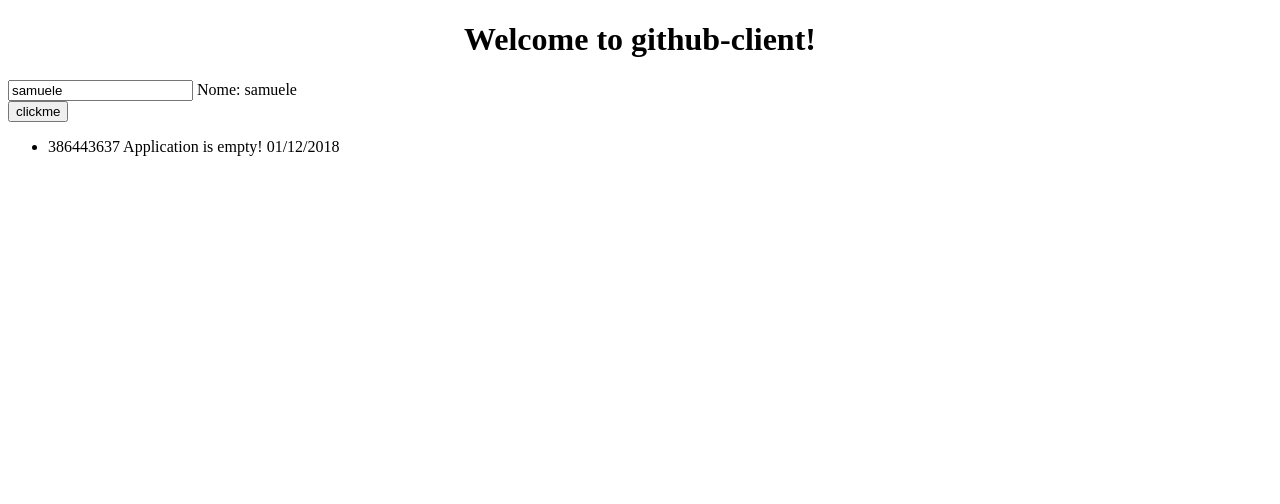
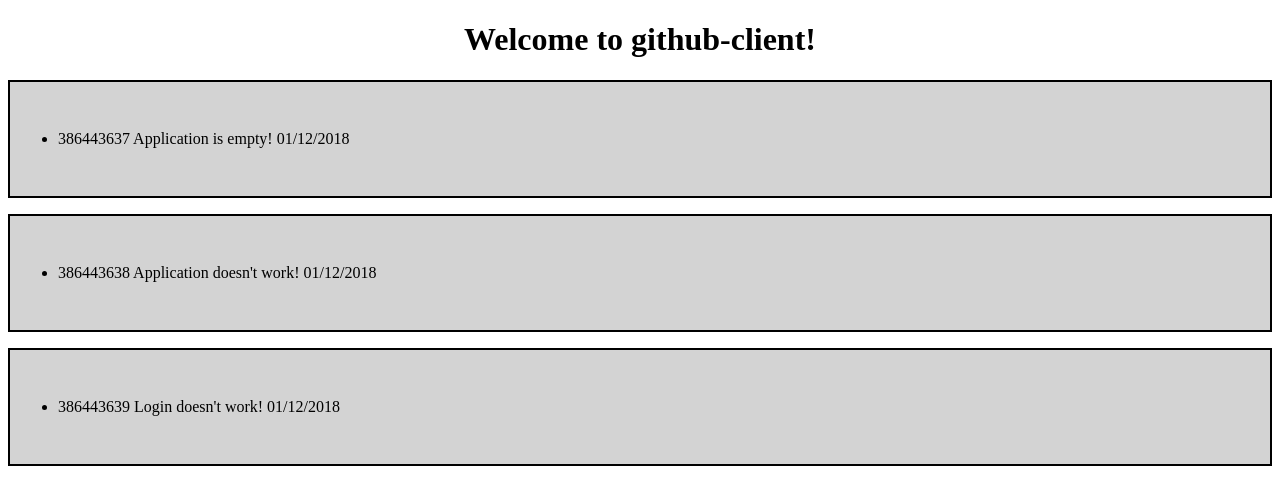
Before and after one commit to spaladini/github-client, an Angular app: page / in a window 1280 px wide. Shown: the top 504 px of the page. Built offline with nearby package versions, Linux system fonts and the light colour scheme.

Commit message:
stilizzazione di issues-list

```diff
--- a/src/app/app.component.html
+++ b/src/app/app.component.html
@@ -5,10 +5,6 @@
   </h1>
 </div>
 
-<input type="text" name="test" [(ngModel)]="name">
-Nome: {{name}}
-<br>
-<button (click)="showMyName()">clickme</button>
 
 <app-issue-list></app-issue-list>
 
--- a/src/app/issue-list/issue-list.component.css
+++ b/src/app/issue-list/issue-list.component.css
@@ -0,0 +1,7 @@
+ul {
+    background-color: lightgrey;
+    padding: 3em;
+    border-style: solid;
+    border-color: black;
+    border-width: 2px;
+}
--- a/src/app/issue-list/issue-list.component.html
+++ b/src/app/issue-list/issue-list.component.html
@@ -1,5 +1,5 @@
 <ul *ngFor="let issue of issues">
-  <li *ngIf="issue.id==issueToRead">
+  <li>
     <span>{{issue.id}} {{issue.title}} {{issue.created_at | date : 'dd/MM/yyyy'}}</span>
   </li>
 </ul>
```
